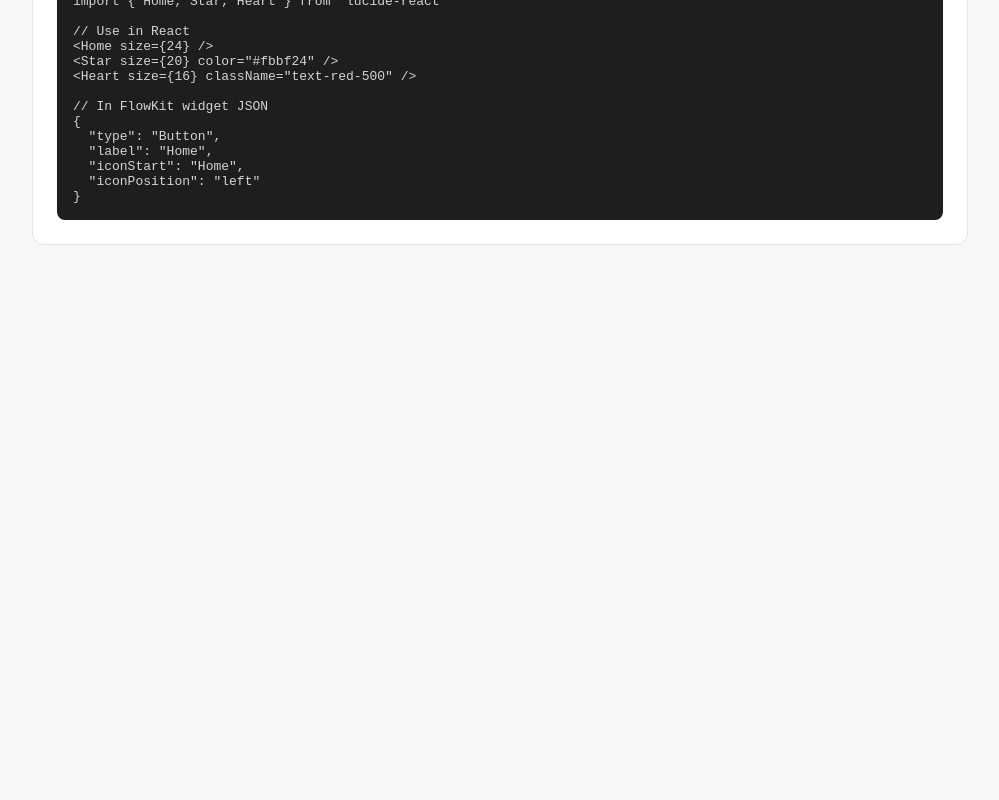
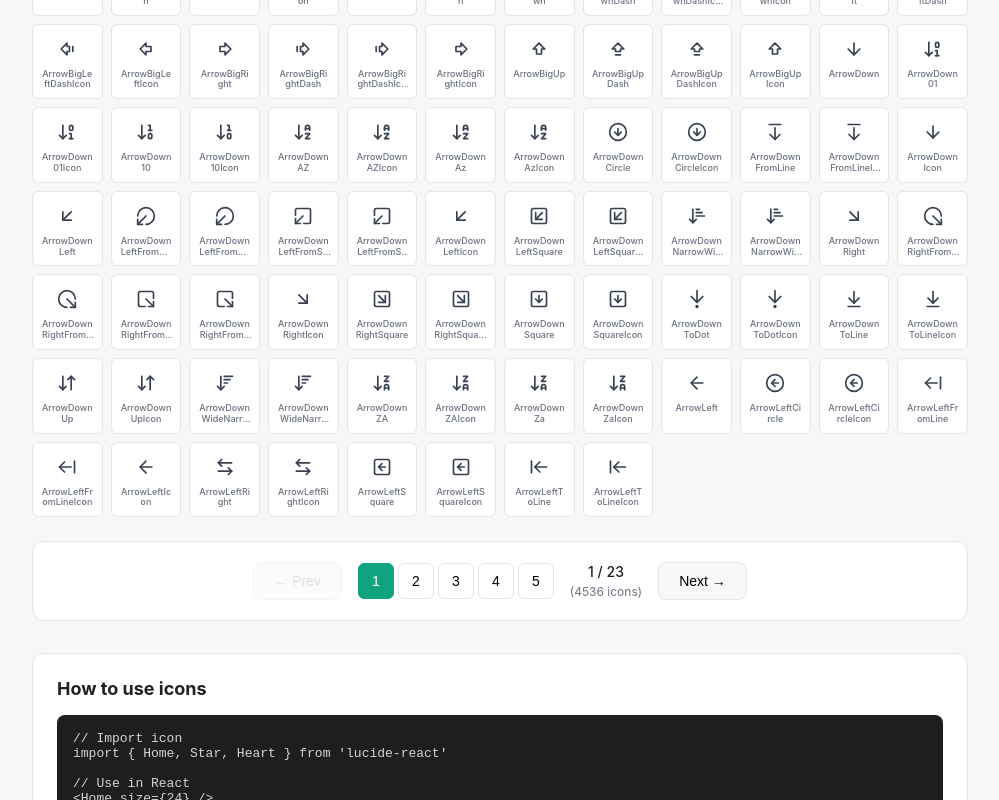
Before and after one commit to openclawabdullah/flowkit, a React (Vite) app in the folder explorer/: page /icons in a window 1280 px wide. Shown: the part 1094-1894 px from the top of the page, without its empty margins (280-1279 px from the left). Before the commit the page ends 1371 px from the top, so only its background shows below. Built offline with nearby package versions, Linux system fonts and the light colour scheme.

Commit message:
fix: Properly memoize icon filtering and fix pagination
- Use useMemo for iconNames and filteredIcons
- Fix pagination page number calculation
- Add currentPageSafe to prevent invalid page numbers
- Properly reset to page 1 when searching
- Clean up pagination UI layout

```diff
--- a/explorer/pages/IconsPage.tsx
+++ b/explorer/pages/IconsPage.tsx
@@ -1,23 +1,17 @@
 /**
  * FlowKit Explorer - Icons Page
  *
- * Browse all available Lucide icons
+ * Browse all available Lucide icons with pagination
  */
 
-import React, { useState } from 'react'
+import React, { useState, useMemo, useEffect } from 'react'
 import * as AllIcons from 'lucide-react'
-
-// Type for forwardRef component
-type ForwardRefComponent = {
-  $$typeof: symbol | number
-  render: (...args: any[]) => any
-}
 
 export function IconsPage() {
   const [searchQuery, setSearchQuery] = useState('')
   const [copiedIcon, setCopiedIcon] = useState<string | null>(null)
   const [currentPage, setCurrentPage] = useState(1)
-  const iconsPerPage = 96
+  const iconsPerPage = 200
 
   // Known non-icon exports to exclude
   const excludeList = [
@@ -29,8 +23,9 @@ export function IconsPage() {
     'default'
   ]
 
-  // Get all icon names
-  const iconNames: string[] = []
+  // Get all icon names - memoized to compute only once
+  const iconNames = useMemo(() => {
+    const names: string[] = []
 
     for (const key of Object.keys(AllIcons)) {
       // Skip excluded names
@@ -43,27 +38,31 @@ export function IconsPage() {
 
       // Icons are React.forwardRef objects with $$typeof and render
       if (val && typeof val === 'object' && val.$$typeof && typeof val.render === 'function') {
-      iconNames.push(key)
+        names.push(key)
       }
     }
 
-  console.log('Total icons found:', iconNames.length)
+    // Sort alphabetically
+    return names.sort()
+  }, [])
 
-  // Sort alphabetically
-  iconNames.sort()
-
-  const filteredIcons = searchQuery
-    ? iconNames.filter(name => name.toLowerCase().includes(searchQuery.toLowerCase()))
-    : iconNames
+  // Filter icons based on search
+  const filteredIcons = useMemo(() => {
+    if (!searchQuery) return iconNames
+    return iconNames.filter(name =>
+      name.toLowerCase().includes(searchQuery.toLowerCase())
+    )
+  }, [iconNames, searchQuery])
 
   // Pagination
-  const totalPages = Math.ceil(filteredIcons.length / iconsPerPage)
-  const startIndex = (currentPage - 1) * iconsPerPage
+  const totalPages = Math.max(1, Math.ceil(filteredIcons.length / iconsPerPage))
+  const currentPageSafe = Math.min(currentPage, totalPages)
+  const startIndex = (currentPageSafe - 1) * iconsPerPage
   const endIndex = startIndex + iconsPerPage
   const paginatedIcons = filteredIcons.slice(startIndex, endIndex)
 
   // Reset to page 1 when search changes
-  React.useEffect(() => {
+  useEffect(() => {
     setCurrentPage(1)
   }, [searchQuery])
 
@@ -72,6 +71,26 @@ export function IconsPage() {
     navigator.clipboard.writeText(usageCode)
     setCopiedIcon(iconName)
     setTimeout(() => setCopiedIcon(null), 2000)
+  }
+
+  // Get visible page numbers
+  const getVisiblePages = () => {
+    const pages: number[] = []
+    const maxVisible = 5
+
+    let start = Math.max(1, currentPageSafe - 2)
+    let end = Math.min(totalPages, start + maxVisible - 1)
+
+    // Adjust if we're near the end
+    if (end - start + 1 < maxVisible) {
+      start = Math.max(1, end - maxVisible + 1)
+    }
+
+    for (let i = start; i <= end; i++) {
+      pages.push(i)
+    }
+
+    return pages
   }
 
   return (
@@ -118,62 +137,49 @@ export function IconsPage() {
         })}
       </div>
 
+      {filteredIcons.length === 0 && (
+        <div style={{ textAlign: 'center', padding: 40, color: '#6b7280' }}>
+          No icons found matching "{searchQuery}"
+        </div>
+      )}
+
       {/* Pagination */}
       {totalPages > 1 && (
         <div className="pagination">
           <button
             className="pagination-btn"
             onClick={() => setCurrentPage(p => Math.max(1, p - 1))}
-            disabled={currentPage === 1}
+            disabled={currentPageSafe === 1}
           >
-            ← Previous
+            ← Prev
           </button>
 
+          <div className="pagination-pages">
+            {getVisiblePages().map(page => (
+              <button
+                key={page}
+                className={`pagination-page ${currentPageSafe === page ? 'active' : ''}`}
+                onClick={() => setCurrentPage(page)}
+              >
+                {page}
+              </button>
+            ))}
+          </div>
+
           <div className="pagination-info">
-            Page {currentPage} of {totalPages}
+            {currentPageSafe} / {totalPages}
             <span className="pagination-total">
               ({filteredIcons.length} icons)
             </span>
           </div>
 
-          <div className="pagination-pages">
-            {Array.from({ length: Math.min(5, totalPages) }, (_, i) => {
-              let pageNum
-              if (totalPages <= 5) {
-                pageNum = i + 1
-              } else if (currentPage <= 3) {
-                pageNum = i + 1
-              } else if (currentPage >= totalPages - 2) {
-                pageNum = totalPages - 4 + i
-              } else {
-                pageNum = currentPage - 2 + i
-              }
-
-              return (
-                <button
-                  key={pageNum}
-                  className={`pagination-page ${currentPage === pageNum ? 'active' : ''}`}
-                  onClick={() => setCurrentPage(pageNum)}
-                >
-                  {pageNum}
-                </button>
-              )
-            })}
-          </div>
-
           <button
             className="pagination-btn"
             onClick={() => setCurrentPage(p => Math.min(totalPages, p + 1))}
-            disabled={currentPage === totalPages}
+            disabled={currentPageSafe === totalPages}
           >
             Next →
           </button>
-        </div>
-      )}
-
-      {filteredIcons.length === 0 && (
-        <div style={{ textAlign: 'center', padding: 40, color: '#6b7280' }}>
-          No icons found matching "{searchQuery}"
         </div>
       )}
 
```
Lines whose indentation alone changed are shown as unchanged.
